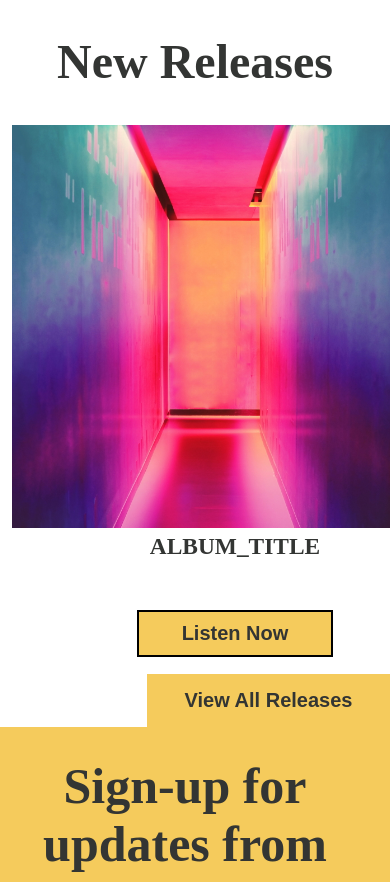
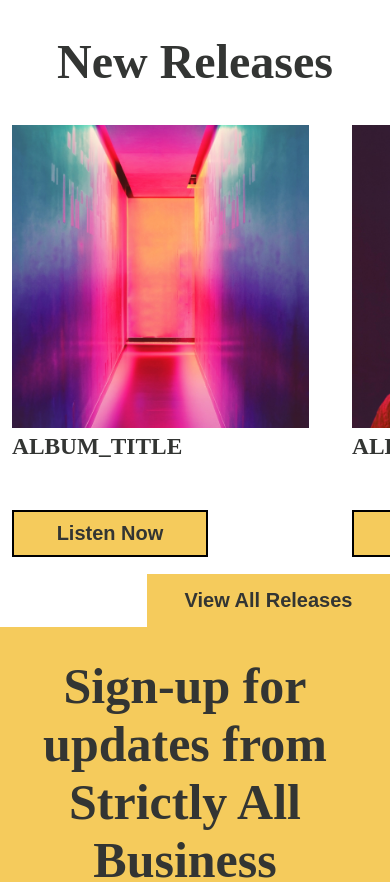
Before and after one commit to louisbrent1992/Record-Label, a React (Create React App) app: page / in a window 390 px wide. Shown: the part 3324-4206 px from the top of the page. Built offline with nearby package versions, Linux system fonts and the light colour scheme.

Commit message:
updated sizing of releases for mobile

```diff
--- a/src/Components/Release.jsx
+++ b/src/Components/Release.jsx
@@ -1,6 +1,6 @@
 import React from "react";
 import styled from "styled-components";
-import { mobile } from "../responsive";
+import { mobile, tablet } from "../responsive";
 
 const Container = styled.div`
 	height: 100%;
@@ -8,7 +8,7 @@ const Container = styled.div`
 	${mobile({
 		display: "flex",
 		flexDirection: "column",
-		alignItems: "center",
+		alignItems: "flex-start",
 	})}
 `;
 const Image = styled.img`
@@ -16,6 +16,9 @@ const Image = styled.img`
 	width: 403px;
 	margin-right: 43px;
 	object-fit: cover;
+
+	${mobile({ height: "303px", width: "297px" })};
+	${tablet({ height: "403px", width: "403px" })};
 `;
 
 const TitleContainer = styled.div`
```
